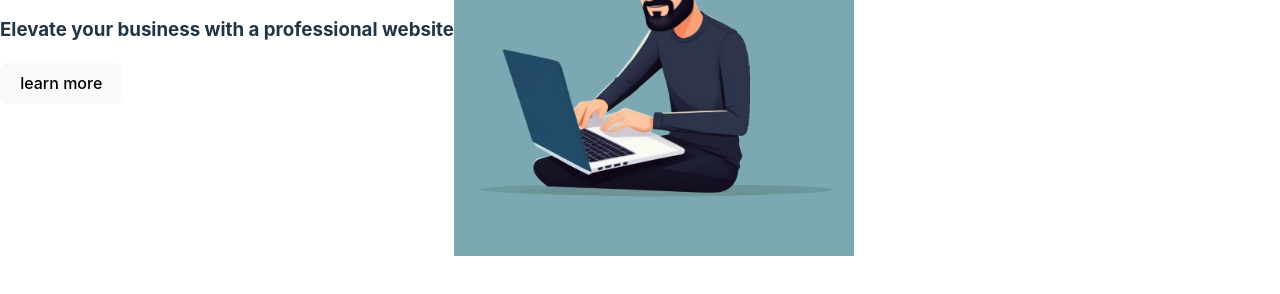
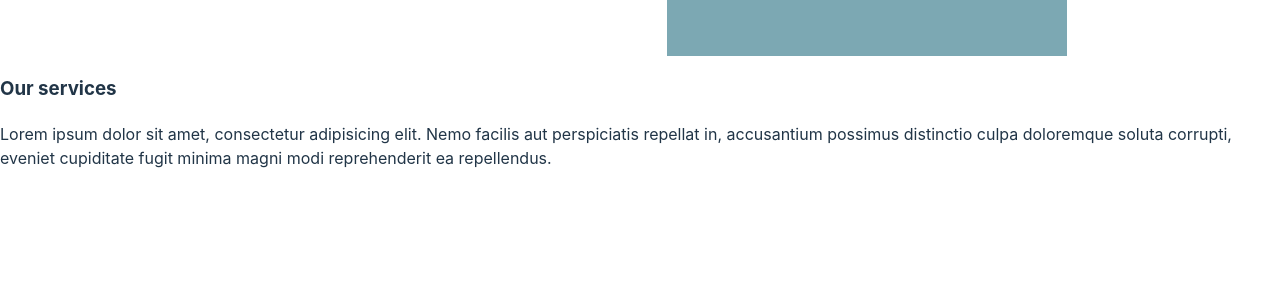
Before and after one commit to cotabas/eqwebdev, a plain HTML site: page index.html in a window 1280 px wide. Shown: the part 344-638 px from the top of the page. Drawn offline with Linux system fonts and the light colour scheme.

Commit message:
started services section

```diff
--- a/index.html
+++ b/index.html
@@ -21,5 +21,9 @@
   </div>
    <img class="cartoonArt" src="pix/working_man.png" />
   </section>
+  <section>
+    <h3>Our services</h3>
+    <p> Lorem ipsum dolor sit amet, consectetur adipisicing elit. Nemo facilis aut perspiciatis repellat in, accusantium possimus distinctio culpa doloremque soluta corrupti, eveniet cupiditate fugit minima magni modi reprehenderit ea repellendus.</p>
+  </section>
 </body>
 </html>
--- a/main.css
+++ b/main.css
@@ -26,6 +26,7 @@ a:hover {
 body {
   margin: 0;
   display: flex;
+  flex-direction: column;
   place-items: center;
   min-width: 320px;
   min-height: 100vh;
```
